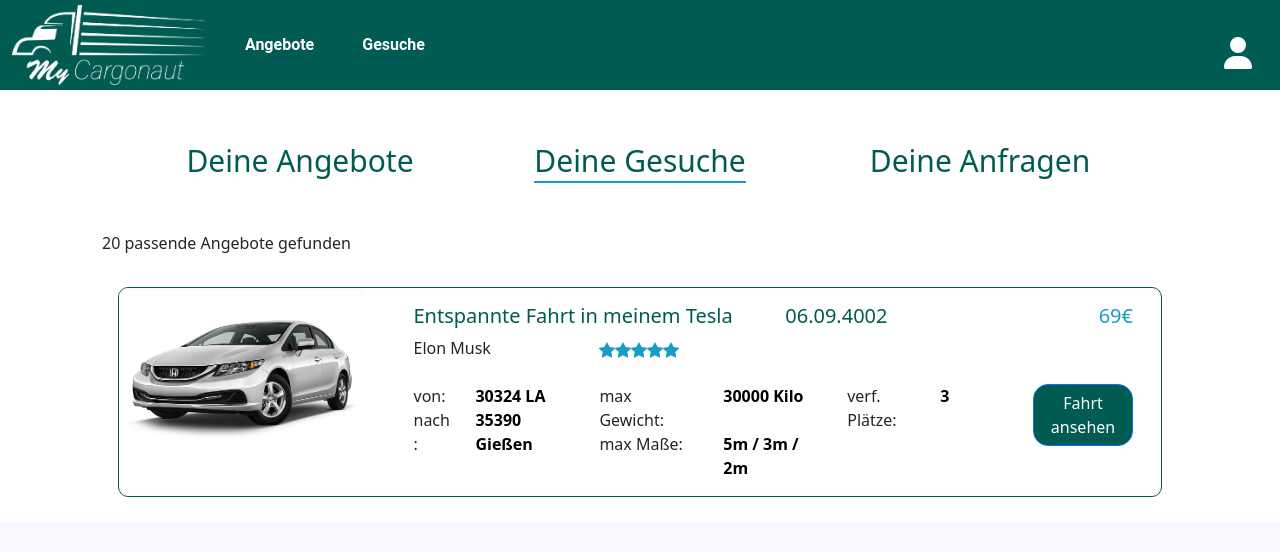
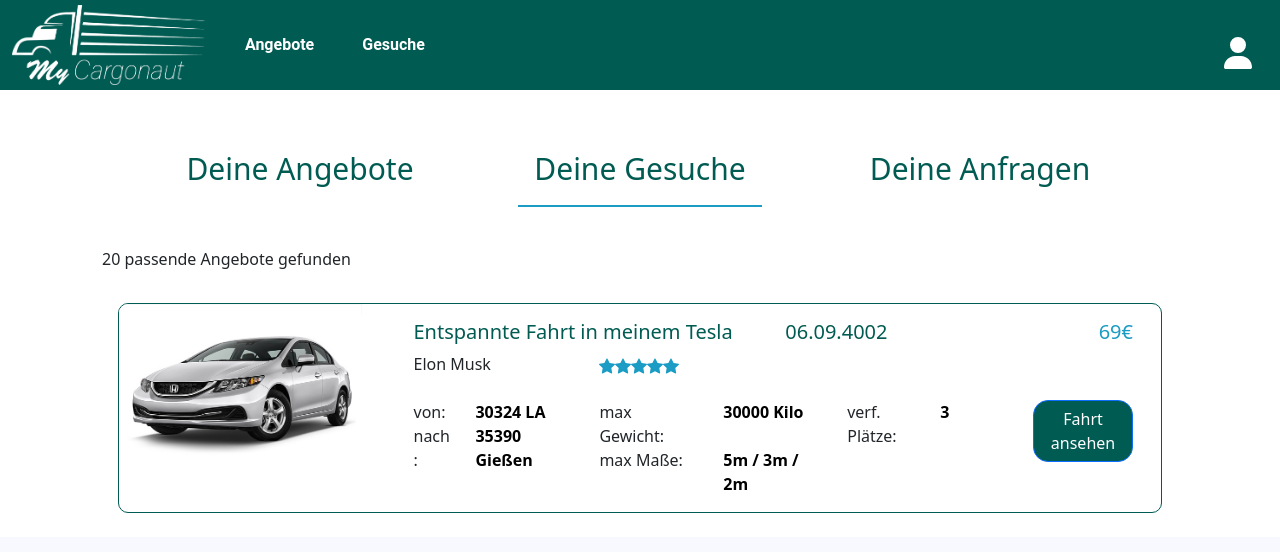
Before and after one commit to NicoNotAvailable/myCargonaut, an Angular app in the folder myCargonaut-client/: page /meineGesuche in a window 1280 px wide. Shown: the top 552 px of the page. Built offline with nearby package versions, Linux system fonts and the light colour scheme; no server answers.

Commit message:
HTML und CSS done für meineAnfragen und meineGesuche

```diff
--- a/myCargonaut-client/src/app/meineAnfragenGesuche/top-auswahl/top-auswahl.component.html
+++ b/myCargonaut-client/src/app/meineAnfragenGesuche/top-auswahl/top-auswahl.component.html
@@ -1,13 +1,13 @@
 <div class="container">
   <div class="row m-5">
-    <div class="col-lg-4 horizontal-center">
-      <a href="#" class="link" id="deineAngebote" [ngClass]="{'currentLink': currentRoute === 'deineAngebote'}">Deine Angebote</a>
+    <div class="col-lg-4 horizontal-center  mb-2 mt-2">
+      <a href="#" class="link p-3 m-3" id="deineAngebote" [ngClass]="{'currentLink': currentRoute === 'deineAngebote'}">Deine Angebote</a>
     </div>
-    <div class="col-lg-4 horizontal-center">
-      <a href="meineGesuche" class="link" id="deineGesuche" [ngClass]="{'currentLink': currentRoute === 'meineGesuche'}">Deine Gesuche</a>
+    <div class="col-lg-4 horizontal-center mb-2 mt-2">
+      <a href="meineGesuche" class="link p-3 " id="deineGesuche" [ngClass]="{'currentLink': currentRoute === 'meineGesuche'}">Deine Gesuche</a>
     </div>
-    <div class="col-lg-4 horizontal-center">
-      <a href="meineAnfragen" class="link p-3" id="deineAnfragen" [ngClass]="{'currentLink': currentRoute === 'meineAnfragen'}">Deine Anfragen</a>
+    <div class="col-lg-4 horizontal-center mb-2 mt-2">
+      <a href="meineAnfragen" class="link p-3 " id="deineAnfragen" [ngClass]="{'currentLink': currentRoute === 'meineAnfragen'}">Deine Anfragen</a>
     </div>
   </div>
 </div>
```
